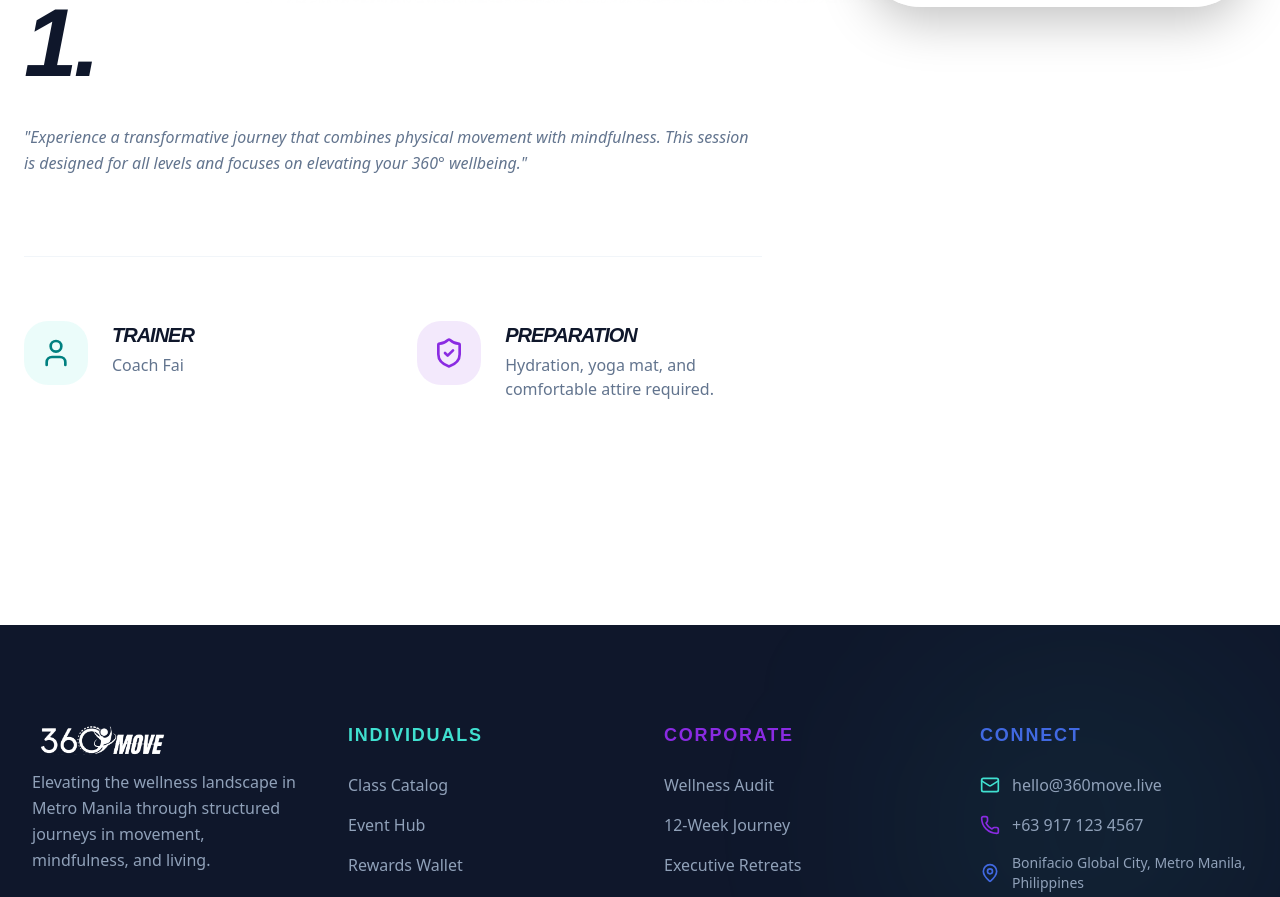
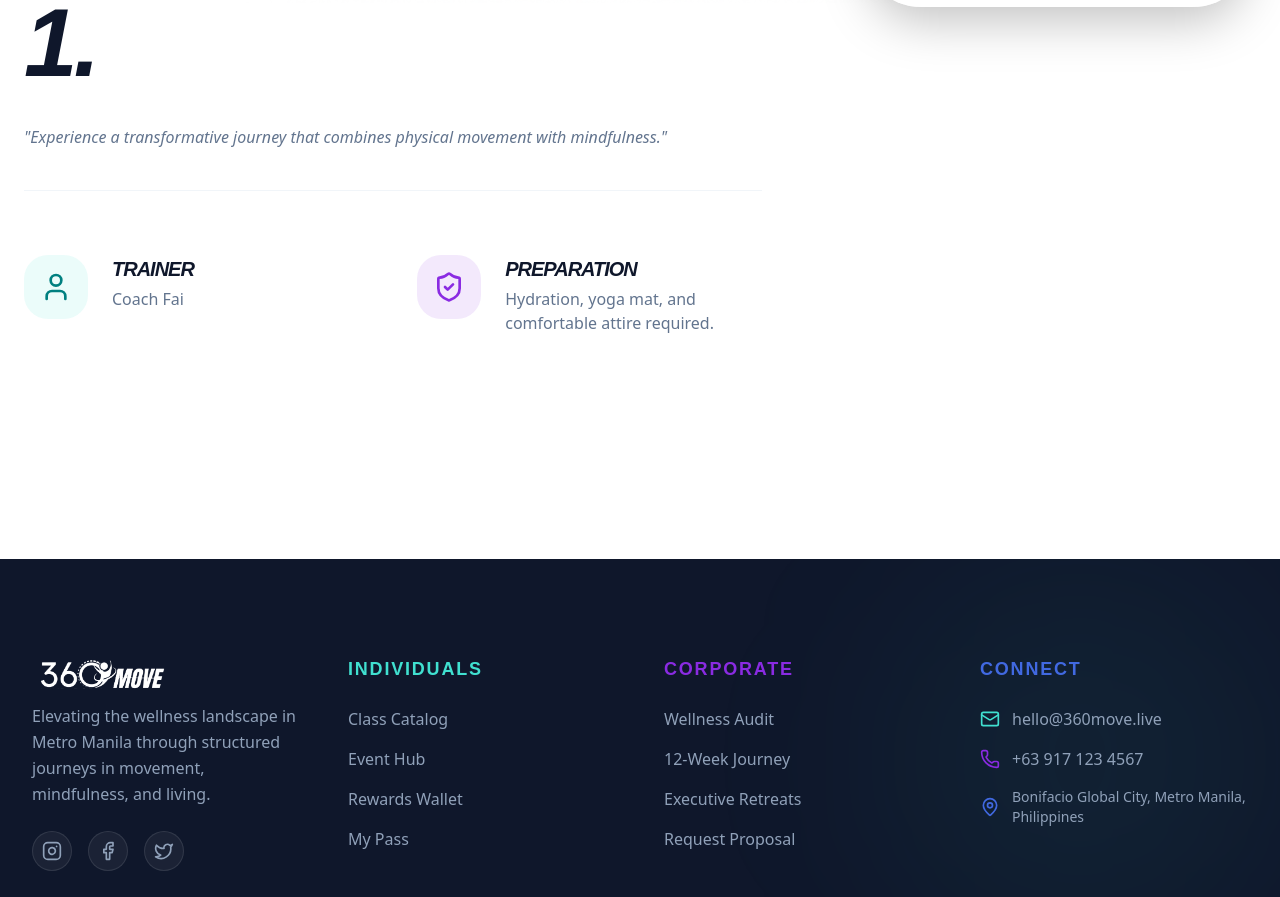
Before and after one commit to t2mmanila-rgb/360MOVE, a React (Vite) app: page /activity/1 in a window 1280 px wide. Shown: the part 797-1694 px from the top of the page. Built offline with nearby package versions, Linux system fonts and the light colour scheme; no server answers; the database is empty; the HTML template or start-up script is replaced by a standard one.

Commit message:
fix: full sync for extended descriptions and dynamic ActivityDetail

```diff
--- a/src/data/activities.ts
+++ b/src/data/activities.ts
@@ -15,6 +15,7 @@ export interface Activity {
   isPaid?: boolean;
   zone?: 'EAT' | 'PLAY' | 'HEAL' | 'GLOW' | 'THE ARENA';
   mechanics?: string;
+  extendedDescription?: string;
 }
 
 export interface PassportBrand {
--- a/src/lib/useActivity.ts
+++ b/src/lib/useActivity.ts
@@ -38,7 +38,8 @@ export const useActivity = () => {
             time: row.time,
             isPaid: row.is_paid,
             location: row.location,
-            description: row.description
+            description: row.description,
+            extendedDescription: row.extended_description
           };
         });
         applyOverrides(overrides);
--- a/src/pages/ActivityDetail.tsx
+++ b/src/pages/ActivityDetail.tsx
@@ -1,32 +1,36 @@
-import React, { useMemo } from 'react';
+import React from 'react';
 import { useParams, useNavigate } from 'react-router-dom';
 import { motion } from 'framer-motion';
 import { Clock, MapPin, Star, ArrowLeft, Share2, Heart, Zap, ShieldCheck, Sparkles, User } from 'lucide-react';
-import { B2C_PROGRAMS, B2B_PASSPORT_BRANDS, MOCK_SCHEDULE } from '../data/activities';
-import type { Activity, PassportBrand } from '../data/activities';
+import { useActivity } from '../lib/useActivity';
+import type { Activity } from '../data/activities';
 
 const ActivityDetail: React.FC = () => {
   const { id } = useParams<{ id: string }>();
   const navigate = useNavigate();
+  const { schedule, programs } = useActivity();
 
-  // Find the actual program from our data, or fallback to mock
-  const activity = useMemo(() => {
-    // Search in all collections
-    const allActivities = [...B2C_PROGRAMS, ...B2B_PASSPORT_BRANDS, ...MOCK_SCHEDULE];
-    const found = allActivities.find(p => p.id === id || ('title' in p && (p as Activity).title?.toLowerCase().replace(/\s+/g, '-') === id) || ('name' in p && (p as PassportBrand).name?.toLowerCase().replace(/\s+/g, '-') === id));
+  // Find the actual program from our merged record
+  const activity = React.useMemo(() => {
+    const allActivities = [...schedule, ...programs];
+    const found = allActivities.find(p =>
+      p.id === id ||
+      p.title?.toLowerCase().replace(/\s+/g, '-') === id
+    );
 
     if (found) {
-      const isBrand = 'booth' in found;
       return {
-        title: ('title' in found ? (found as Activity).title : (found as PassportBrand).name),
+        ...found,
+        title: found.title,
         category: found.category,
-        points: (found as any).points || 1,
-        duration: ('duration' in found ? (found as Activity).duration : 'Visit Booth'),
-        location: (found as any).location || (found as any).booth || 'Fitstreet BGC',
-        instructor: (found as any).instructor || (isBrand ? 'Brand Ambassador' : 'Coach Fai'),
+        points: found.points || 1,
+        duration: found.duration || 'Session',
+        location: found.location || 'Fitstreet BGC',
+        instructor: found.instructor || 'Lead Performance Coach',
         description: found.description,
-        image: (found as any).image || (found as any).logo || '/activities/rope_flow_premium.png',
-        isPaid: (found as any).isPaid ?? false
+        extendedDescription: found.extendedDescription,
+        image: found.image || '/activities/rope_flow_premium.png',
+        isPaid: found.isPaid ?? false
       };
     }
 
@@ -38,11 +42,12 @@ const ActivityDetail: React.FC = () => {
       duration: '60 min',
       location: 'BGC Amphitheater',
       instructor: 'Coach Fai',
-      description: 'Experience a transformative journey that combines physical movement with mindfulness. This session is designed for all levels and focuses on elevating your 360° wellbeing.',
+      description: 'Experience a transformative journey that combines physical movement with mindfulness.',
+      extendedDescription: '',
       image: '/activities/rope_flow_premium.png',
       isPaid: false
     };
-  }, [id]);
+  }, [id, schedule, programs]);
 
   return (
     <div className="bg-white min-h-screen pt-40 pb-56 selection:bg-brand-purple/20">
@@ -98,9 +103,15 @@ const ActivityDetail: React.FC = () => {
                 {activity.title}.
               </h1>
 
-              <div className="prose prose-xl prose-slate max-w-none mb-20 text-slate-500 font-medium leading-relaxed italic">
+              <div className="prose prose-xl prose-slate max-w-none mb-10 text-slate-500 font-medium leading-relaxed italic">
                 "{activity.description}"
               </div>
+
+              {activity.extendedDescription && (
+                <div className="prose prose-lg prose-slate max-w-none mb-20 text-slate-600 font-semibold leading-relaxed border-l-4 border-brand-purple/20 pl-8 py-2">
+                  {activity.extendedDescription}
+                </div>
+              )}
 
               <div className="grid grid-cols-1 md:grid-cols-2 gap-12 border-t border-slate-100 pt-16">
                 <div className="flex items-start gap-6">
--- a/src/pages/AdminDashboard.tsx
+++ b/src/pages/AdminDashboard.tsx
@@ -1,8 +1,7 @@
 import React, { useState, useEffect } from 'react';
 import { motion, AnimatePresence } from 'framer-motion';
 import {
-  Users, BarChart3, Save, Trash2, Clock, MapPin, ChevronRight,
-  Search, CheckSquare, Square, X, CheckCircle2,
+  Users, BarChart3, Save, Trash2, Clock, Search, CheckSquare, Square, X, CheckCircle2,
   Activity, Target, Zap, Sparkles, Lock, Settings, PieChart, Heart, QrCode,
   Utensils
 } from 'lucide-react';
@@ -275,6 +274,7 @@ const AdminDashboard: React.FC = () => {
         is_paid: !!current.isPaid,
         location: current.location,
         description: current.description,
+        extended_description: current.extendedDescription,
         updated_at: new Date().toISOString()
       });
     } catch (err) {
@@ -518,70 +518,6 @@ const AdminDashboard: React.FC = () => {
                   </div>
                 </div>
 
-                {/* Activity Signup Table */}
-                <div className="bg-white rounded-[4rem] p-12 text-slate-900 shadow-xl border border-slate-100">
-                  <div className="flex items-center justify-between mb-10">
-                    <h3 className="text-3xl font-black italic uppercase tracking-tighter text-slate-900">Activity Signups.</h3>
-                    <div className="px-4 py-1 bg-fs-cyan/10 rounded-full text-[10px] font-black text-fs-cyan uppercase tracking-widest">Live Multi-User Sync</div>
-                  </div>
-                               <div className="flex flex-col gap-4 max-h-[800px] overflow-y-auto pr-4 scrollbar-thin">
-                    {[...schedule, ...programs].sort((a, b) => (stats.activityCounts?.[b.id] || 0) - (stats.activityCounts?.[a.id] || 0)).map((act) => {
-                      const count = stats.activityCounts?.[act.id] || 0;
-                      return (
-                        <div key={act.id} className="bg-slate-50 p-6 rounded-3xl border border-slate-100 hover:border-fs-cyan/30 transition-all flex items-center justify-between group gap-8">
-                          <div className="flex items-center gap-6 flex-1 min-w-0">
-                            <div className="w-16 h-16 rounded-2xl overflow-hidden bg-slate-200 shrink-0 shadow-lg group-hover:scale-105 transition-transform">
-                              <img src={act.image} alt="" className="w-full h-full object-cover" />
-                            </div>
-                            <div className="flex-1 min-w-0">
-                              <div className="flex items-center gap-3 mb-1">
-                                <span className="bg-slate-900 text-white text-[8px] font-black px-2 py-0.5 rounded-full uppercase tracking-widest shrink-0">
-                                  {act.zone || 'FITSTREET'}
-                                </span>
-                                <div className="text-sm sm:text-lg font-black text-slate-900 uppercase italic truncate">{act.title}</div>
-                              </div>
-                              <div className="flex items-center gap-4">
-                                <div className="text-[10px] font-black text-slate-400 uppercase tracking-widest flex items-center gap-1.5">
-                                  <div className="w-1.5 h-1.5 rounded-full bg-fs-cyan" />
-                                  {act.category}
-                                </div>
-                                {act.time && (
-                                  <div className="text-[10px] font-bold text-slate-400 uppercase tracking-widest flex items-center gap-1.5">
-                                    <Clock className="w-3 h-3" />
-                                    {act.time}
-                                  </div>
-                                )}
-                                {act.location && (
-                                  <div className="text-[10px] font-bold text-slate-400 uppercase tracking-widest flex items-center gap-1.5 hidden sm:flex">
-                                    <MapPin className="w-3 h-3" />
-                                    {act.location}
-                                  </div>
-                                )}
-                              </div>
-                            </div>
-                          </div>
-                          <div className="flex items-center gap-8 shrink-0">
-                            <div className="flex flex-col items-end">
-                              <div className="text-[9px] font-black text-slate-400 uppercase tracking-widest mb-1">Registrations</div>
-                              <span className={cn(
-                                "text-2xl font-black italic",
-                                count > 0 ? "text-fs-cyan font-black" : "text-slate-200"
-                              )}>
-                                {count.toString().padStart(2, '0')}
-                              </span>
-                            </div>
-                            <button
-                              onClick={() => setEditingActivity(act)}
-                              className="w-10 h-10 rounded-full bg-white border border-slate-100 flex items-center justify-center hover:bg-slate-900 hover:text-white transition-all shadow-sm"
-                            >
-                              <ChevronRight className="w-5 h-5" />
-                            </button>
-                          </div>
-                        </div>
-                      );
-                    })}
-                  </div>
-                </div>
               </div>
             </motion.div>
           )}
@@ -833,9 +769,9 @@ const AdminDashboard: React.FC = () => {
                     <div className="mt-10 space-y-2">
                       <label className="text-[10px] font-black uppercase tracking-widest text-slate-400 ml-2">Extended Description</label>
                       <textarea
-                        rows={4}
-                        value={overrides[editingActivity.id]?.description ?? editingActivity.description}
-                        onChange={(e) => saveOverride(editingActivity.id, 'description', e.target.value)}
+                        rows={6}
+                        value={overrides[editingActivity.id]?.extendedDescription ?? (editingActivity as any).extendedDescription ?? ''}
+                        onChange={(e) => saveOverride(editingActivity.id, 'extendedDescription', e.target.value)}
                         className="w-full px-8 py-6 bg-slate-50 rounded-[2rem] text-sm font-medium leading-relaxed outline-none focus:ring-2 focus:ring-fs-cyan/20 border-transparent transition-all resize-none"
                       />
                     </div>
```
